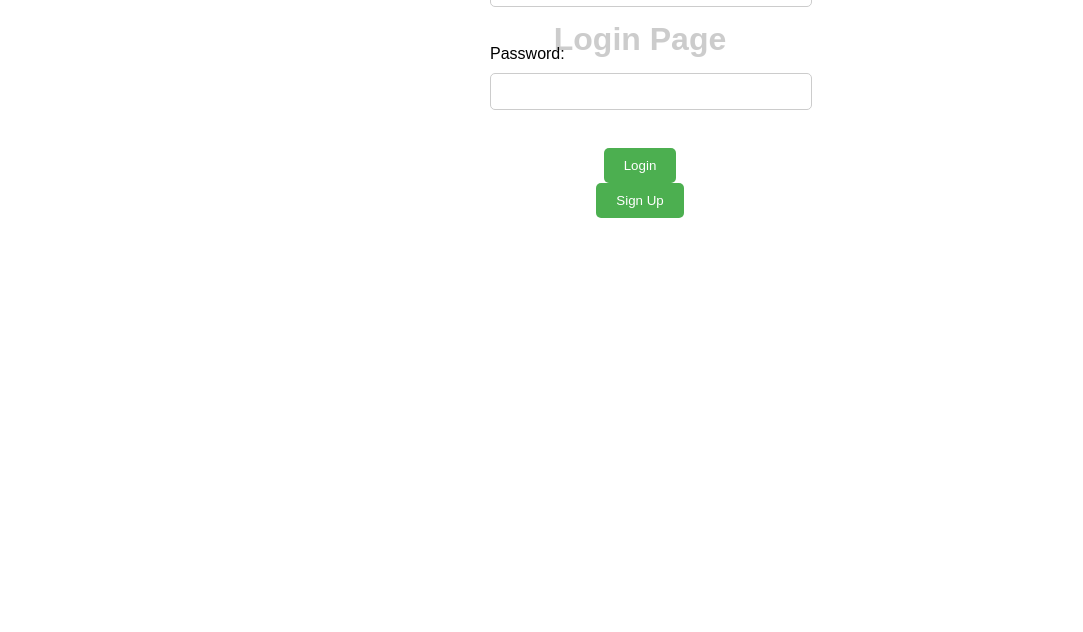
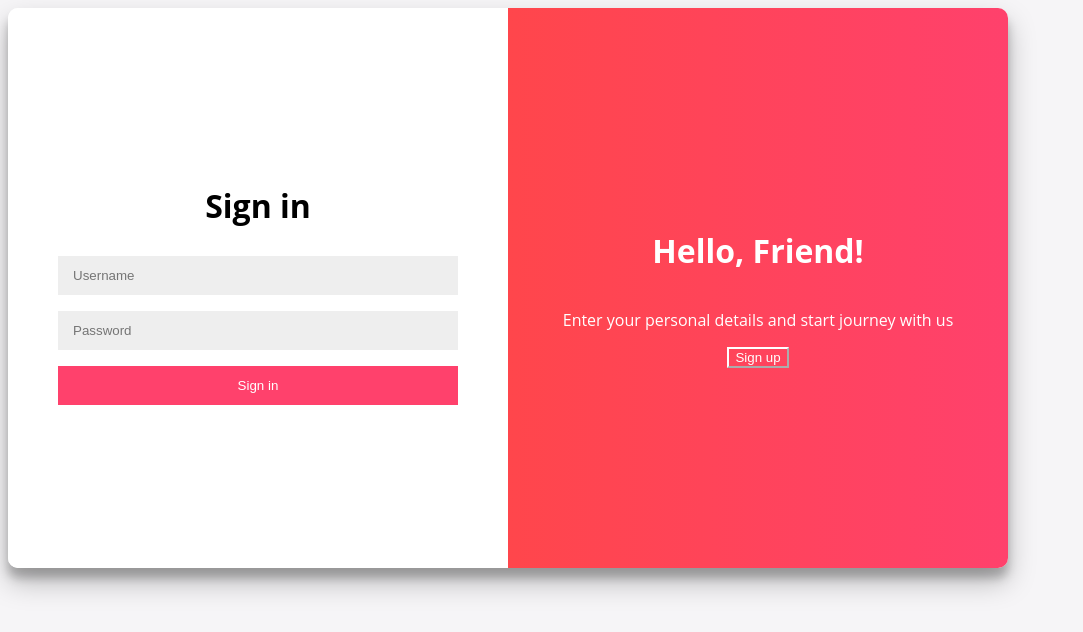
Before and after one commit to Cratior/WEB-, a plain HTML site: page index.html in a window 1280 px wide. Shown: the whole page, without its empty margins (0-1083 px from the left). Drawn offline with nearby package versions, Linux system fonts and the light colour scheme.

Commit message:
fixed sign up and re dit everything

```diff
--- a/index.html
+++ b/index.html
@@ -4,30 +4,40 @@
 	<title>Login Page</title>
 	<link rel="stylesheet" type="text/css" href="style.css">
 	<script src="https://code.jquery.com/jquery-3.6.0.min.js"></script>
+	<script src="script.js"></script>
 </head>
 <body>
-	<h1>Login Page</h1>
-	<div id="login-container">
-		<form id="login-form">
-			<label for="username">Username:</label>
-			<input type="text" id="username" name="username"><br><br>
-			<label for="password">Password:</label>
-			<input type="password" id="password" name="password"><br><br>
-			<input type="button" value="Login" onclick="login()">
-			<input type="button" value="Sign Up" onclick="showSignup()">
-		</form>
-		<div id="message"></div>
+	<div class="container">
+		<div class="form-container sign-in-container">
+			<form id="login-form">
+				<h1>Sign in</h1>
+				<input type="text" placeholder="Username" id="username" name="username">
+				<input type="password" placeholder="Password" id="password" name="password">
+				<button type="button" onclick="login()">Sign in</button>
+			</form>
+		</div>
+		<div class="form-container sign-up-container">
+			<form id="signup-form">
+				<h1>Create Account</h1>
+				<input type="text" placeholder="Username" id="new-username" name="new-username">
+				<input type="password" placeholder="Password" id="new-password" name="new-password">
+				<button type="button" onclick="signup()">Sign up</button>
+			</form>
+		</div>
+		<div class="overlay-container">
+			<div class="overlay">
+				<div class="overlay-panel overlay-left">
+					<h1>Welcome Back!</h1>
+					<p>To keep connected with us please login with your personal info</p>
+					<button class="ghost" id="signIn">Sign in</button>
+				</div>
+				<div class="overlay-panel overlay-right">
+					<h1>Hello, Friend!</h1>
+					<p>Enter your personal details and start journey with us</p>
+					<button class="ghost" id="signUp">Sign up</button>
+				</div>
+			</div>
+		</div>
 	</div>
-	<div id="signup-container" style="display:none;">
-		<form id="signup-form">
-			<label for="new-username">New Username:</label>
-			<input type="text" id="new-username" name="new-username"><br><br>
-			<label for="new-password">New Password:</label>
-			<input type="password" id="new-password" name="new-password"><br><br>
-			<input type="button" value="Sign Up" onclick="signup()">
-		</form>
-		<div id="signup-message"></div>
-	</div>
-	<script src="script.js"></script>
 </body>
 </html>
--- a/script.js
+++ b/script.js
@@ -1,3 +1,13 @@
+$(document).ready(function() {
+	$("#signIn").click(function() {
+		$(".container").removeClass("right-panel-active");
+	});
+
+	$("#signUp").click(function() {
+		$(".container").addClass("right-panel-active");
+	});
+});
+
 function login() {
 	var username = $("#username").val();
 	var password = $("#password").val();
@@ -16,13 +26,16 @@ function login() {
 				}
 				if (found) {
 					$("#message").html("Welcome, " + username + "!");
-					$("#login-container").addClass("active");
+					$("#login-form").addClass("valid");
+					setTimeout(function() {
+						$("#login-form").removeClass("valid");
+					}, 1000);
 				} else {
 					$("#message").html("Invalid username or password.");
-					$("#login-form").addClass("shake");
+					$("#login-form").addClass("invalid");
 					setTimeout(function() {
-						$("#login-form").removeClass("shake");
-					}, 500);
+						$("#login-form").removeClass("invalid");
+					}, 1000);
 				}
 			} catch (e) {
 				console.log("Error parsing JSON data.");
@@ -31,12 +44,6 @@ function login() {
 		error: function() {
 			console.log("Error loading JSON data.");
 		}
-	});
-}
-
-function showSignup() {
-	$("#login-container").fadeOut(500, function() {
-		$("#signup-container").fadeIn(500);
 	});
 }
 
@@ -54,9 +61,17 @@ function signup() {
 		},
 		success: function(data) {
 			$("#signup-message").html("Sign up successful!");
+			$("#signup-form").addClass("valid");
+			setTimeout(function() {
+				$("#signup-form").removeClass("valid");
+			}, 1000);
 		},
 		error: function() {
 			$("#signup-message").html("Error signing up.");
+			$("#signup-form").addClass("invalid");
+			setTimeout(function() {
+				$("#signup-form").removeClass("invalid");
+			}, 1000);
 		}
 	});
 }
--- a/style.css
+++ b/style.css
@@ -1,96 +1,214 @@
-body {
-	font-family: Arial, sans-serif;
+* {
+	box-sizing: border-box;
 }
 
-h1 {
+body {
+	background-color: #f6f5f7;
+	font-family: 'Open Sans', sans-serif;
+}
+
+.container {
+	background-color: #fff;
+	border-radius: 10px;
+	box-shadow: 0 14px 28px rgba(0,0,0,0.25),
+              0 10px 10px rgba(0,0,0,0.22);
+	position: relative;
+	overflow: hidden;
+	width: 100%;
+	max-width: 1000px;
+	min-height: 560px;
+}
+
+.form-container {
+	position: absolute;
+	top: 0;
+	height: 100%;
+	transition: all 0.6s ease-in-out;
+}
+
+.sign-in-container {
+	left: 0;
+	width: 50%;
+	z-index: 2;
+}
+
+.sign-up-container {
+	left: 100%;
+	width: 50%;
+}
+
+.container.right-panel-active .sign-in-container {
+	transform: translateX(100%);
+}
+
+.container.right-panel-active .sign-up-container {
+	transform: translateX(100%);
+}
+
+.overlay-container {
+	position: absolute;
+	top: 0;
+	left: 50%;
+	width: 50%;
+	height: 100%;
+	overflow: hidden;
+	transition: transform 0.6s ease-in-out;
+	z-index: 100;
+}
+
+.container.right-panel-active .overlay-container{
+	transform: translateX(-100%);
+}
+
+.overlay {
+	background: #FF416C;
+	background: -webkit-linear-gradient(to right, #FF4B2B, #FF416C);
+	background: linear-gradient(to right, #FF4B2B, #FF416C);
+	background-repeat: no-repeat;
+	background-size: cover;
+	background-position: 0 0;
+	color: #fff;
+	position: relative;
+	left: -100%;
+	height: 100%;
+	width: 200%;
+	transform: translateX(0);
+	transition: transform 0.6s ease-in-out;
+}
+
+.container.right-panel-active .overlay {
+	transform: translateX(50%);
+}
+
+.overlay-panel {
+	position: absolute;
+	display: flex;
+	align-items: center;
+	justify-content: center;
+	flex-direction: column;
+	padding: 0 40px;
+	text-align: center;
+	top: 0;
+	height: 100%;
+	width: 50%;
+	transform: translateX(0);
+	transition: transform 0.6s ease-in-out;
+}
+
+.overlay-left {
+	transform: translateX(-20%);
+}
+
+.container.right-panel-active .overlay-left {
+	transform: translateX(0);
+}
+
+.overlay-right {
+	right: 0;
+	transform: translateX(0);
+}
+
+.container.right-panel-active .overlay-right {
+	transform: translateX(20%);
+}
+
+.social-container {
+	margin: 20px 0;
+}
+
+.social-container a {
+	border: 1px solid #DDDDDD;
+	border-radius: 50%;
+	display: inline-flex;
+	justify-content: center;
+	align-items: center;
+	margin: 0 5px;
+	height: 40px;
+	width: 40px;
+}
+
+.icon {
+	color: #fff;
+	font-size: 18px;
+}
+
+.ghost {
+	background-color: transparent;
+	border-color: #fff;
+	color: #fff;
+}
+
+.form-container form {
+	background-color: #fff;
+	display: flex;
+	flex-direction: column;
+	padding: 0 50px;
+	height: 100%;
+	justify-content: center;
+	align-items: center;
 	text-align: center;
 }
 
-form {
-	width: 300px;
-	margin: 0 auto;
+.form-container input {
+	background-color: #eee;
+	border: none;
+	padding: 12px 15px;
+	margin: 8px 0;
+	width: 100%;
 }
 
-label {
-	display: block;
-	margin-bottom: 10px;
+.form-container button {
+	background-color: #FF416C;
+	border: none;
+	color: #fff;
+	cursor: pointer;
+	margin: 8px 0;
+	padding: 12px 15px;
+	width: 100%;
 }
 
-input[type="text"], input[type="password"] {
-	width: 100%;
-	padding: 10px;
-	margin-bottom: 20px;
-	border: 1px solid #ccc;
-	border-radius: 5px;
+.form-container button:hover {
+	background-color: #FF4B2B;
 }
 
-input[type="button"] {
-	display: block;
-	margin: 0 auto;
-	padding: 10px 20px;
-	background-color: #4CAF50;
-	color: #fff;
-	border: none;
-	border-radius: 5px;
-	cursor: pointer;
+@media (max-width: 768px) {
+	.container {
+		min-height: 100vh;
 	}
 
-#message, #signup-message {
-	text-align: center;
-	margin-top: 20px;
-	color: red;
-	font-weight: bold;
+	.form-container {
+		width: 100%;
+		height: 50%;
+		top: initial;
 	}
 
-.shake {
-	animation: shake 0.5s;
+	.sign-in-container {
+		left: 0;
 	}
 
-@keyframes shake {
-	0% { transform: translateX(0); }
-	25% { transform: translateX(-10px); }
-	50% { transform: translateX(10px); }
-	75% { transform: translateX(-10px); }
-	100% { transform: translateX(0); }
+	.sign-up-container {
+		left: 0;
 	}
 
-#login-container, #signup-container {
-	position: absolute;
-	top: 50%;
-	left: 50%;
-	transform: translate(-50%, -50%);
+	.overlay-container {
+		width: 100%;
+		height: 50%;
+		left: 0;
+		top: initial;
 	}
 
-#signup-container {
-	display: none;
+	.overlay {
+		width: 100%;
+		height: 200%;
+		left: 0;
+		top: -100%;
 	}
 
-#login-container, #signup-container form {
-	position: relative;
-	z-index: 1;
+	.overlay-left {
+		transform: translateY(-20%);
 	}
 
-#login-container:before, #signup-container:before {
-	content: "";
-	position: absolute;
-	top: 0;
-	left: 0;
-	width: 100%;
-	height: 100%;
-	background-color: #fff;
-	opacity: 0.8;
-	z-index: -1;
-	transition: transform 0.5s ease-in-out;
+	.overlay-right {
+		transform: translateY(20%);
 	}
-
-#signup-container:before {
-	transform: translateX(100%);
 }
-
-#login-container.active:before {
-	transform: translateX(-100%);
-}
-
-#signup-container.active:before {
-	transform: translateX(0);
-}
```
Lines whose indentation alone changed are shown as unchanged.
